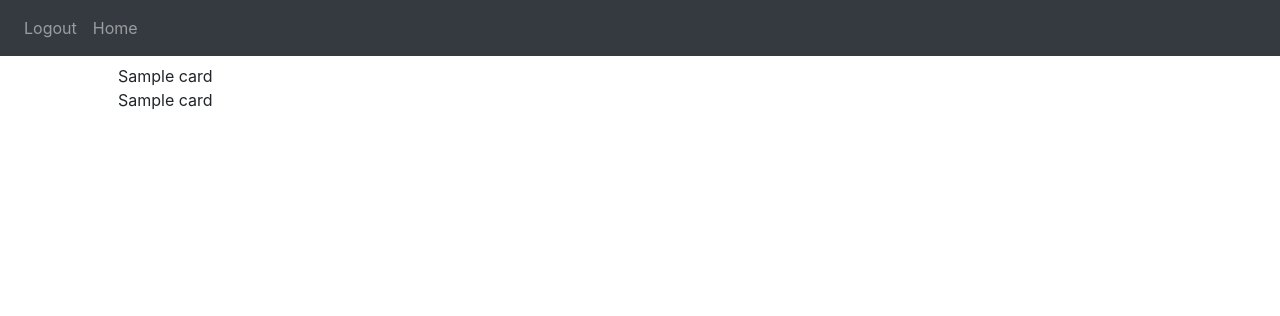
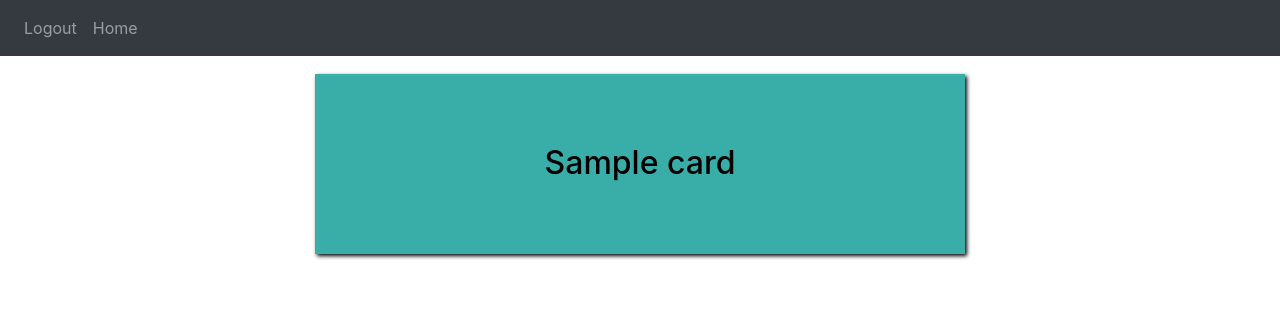
Before and after one commit to Cory-Avrutis/Free-Quizlet, a Flask app: page /show_set in a window 1280 px wide. Shown: the top 316 px of the page. Run offline with Flask 3, Linux system fonts and the light colour scheme; a user stored in the database is signed in; a database or web service that is not in the repository returns one stand-in record (values such as "Sample title"); some libraries are stand-ins or nearby versions.

Commit message:
added flashcard functionality with css to show set

```diff
--- a/website/templates/show_set.html
+++ b/website/templates/show_set.html
@@ -4,9 +4,90 @@
 
 {% block content %}
 
+<!-- need this to add css to just this page for the flashcard -->
+<head>
+  <style>
+    /* The flashcard container to format whole card on page,
+       margin is to center it horizontally, width & height of card,
+       bottom padding is distance of cards between each other */
+    .flashcard {
+      background-color: transparent;  /* the color behind the card while it flips */
+      margin: auto;
+      width: 650px;
+      height: 200px;
+      padding-top: 10px;
+      padding-bottom: 10px;
+    }
+
+    /* This container joins the front and back, it is the container that flips when hovered over*/
+    .flashcard-join {
+      height: 100%;
+      transition: transform 1s;
+      transform-style: preserve-3d;
+    }
+
+    /* add the hover selector to the flashcard when you move the mouse over it */
+    .flashcard-join:hover {
+      transform: rotateX(180deg);
+      transition-duration: 1s;
+    }
+
+    /* style for both the term and definiton side of the flashcard */
+    .flashcard-term, .flashcard-back {
+      -webkit-backface-visibility: hidden; /* need this one to hide the opposite side for each */
+      text-align: center;
+      position: absolute;
+      width: 100%;
+      height: 100%;
+      background-color: white;
+      color: #000000;
+    }
+
+    /* the css for the term side */
+    .flashcard-term {
+      margin: auto;
+      background-color: #39aea9;
+      box-shadow: 2px 2px 4px #000000;
+    }
+
+    /* css for the definiton side */
+    .flashcard-back {
+      transform: rotateX(180deg);
+      background-color: #A2D5AB;
+      box-shadow: 2px 2px 4px #000000;
+      font-size: 20px;
+    }
+
+    .flashcard-center {
+      padding: 70px 0;
+      margin: auto;
+    }
+  </style>
+</head>
+
+
 <h2 align="center">{{title}}</h2>
 
-<div class="col-lg px-lg-5">
+<!-- create a flashcard for every card in the set -->
+{% for term in cards %}
+  <div class="flashcard">
+    <div class="flashcard-join">
+      <div class="flashcard-term">
+        <div class="flashcard-center">
+          <h2>{{term}}</h2>
+        </div>
+      </div>
+      <div class="flashcard-back">
+        <div class="flashcard-center">
+          <p>{{cards[term]}}</p>
+        </div>
+      </div>
+    </div>
+  </div>
+{% endfor %}
+
+<!-- original before i spiced it up -Mariela -->
+<!-- <div class="col-lg px-lg-5">
     {% for term in cards %}
             <div class="row">
               {{term}}
@@ -15,6 +96,7 @@
                {{cards[term]}}
             </div>
     {% endfor %}
-</div>
+</div> -->
+
 
 {% endblock %}
```
Also changed, not shown: website/templates/view_sets.html (+33 -13 lines).
